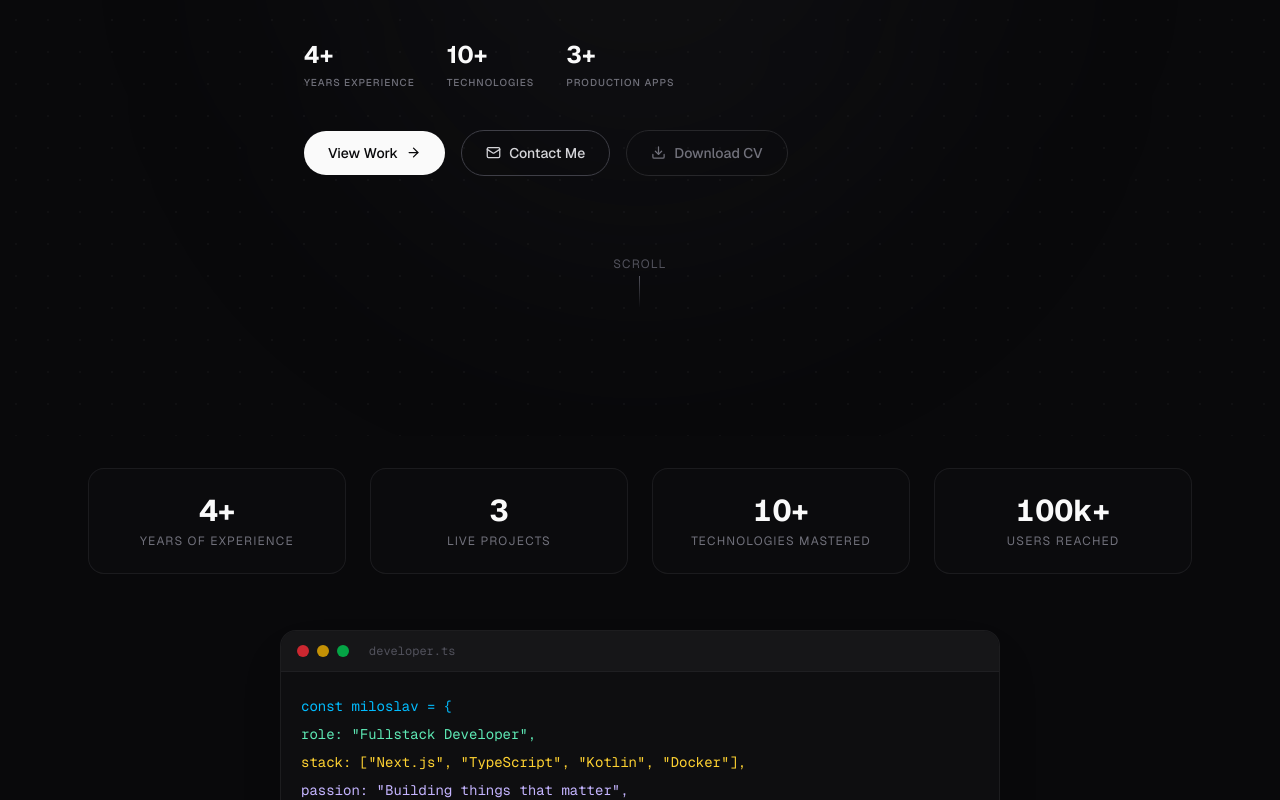
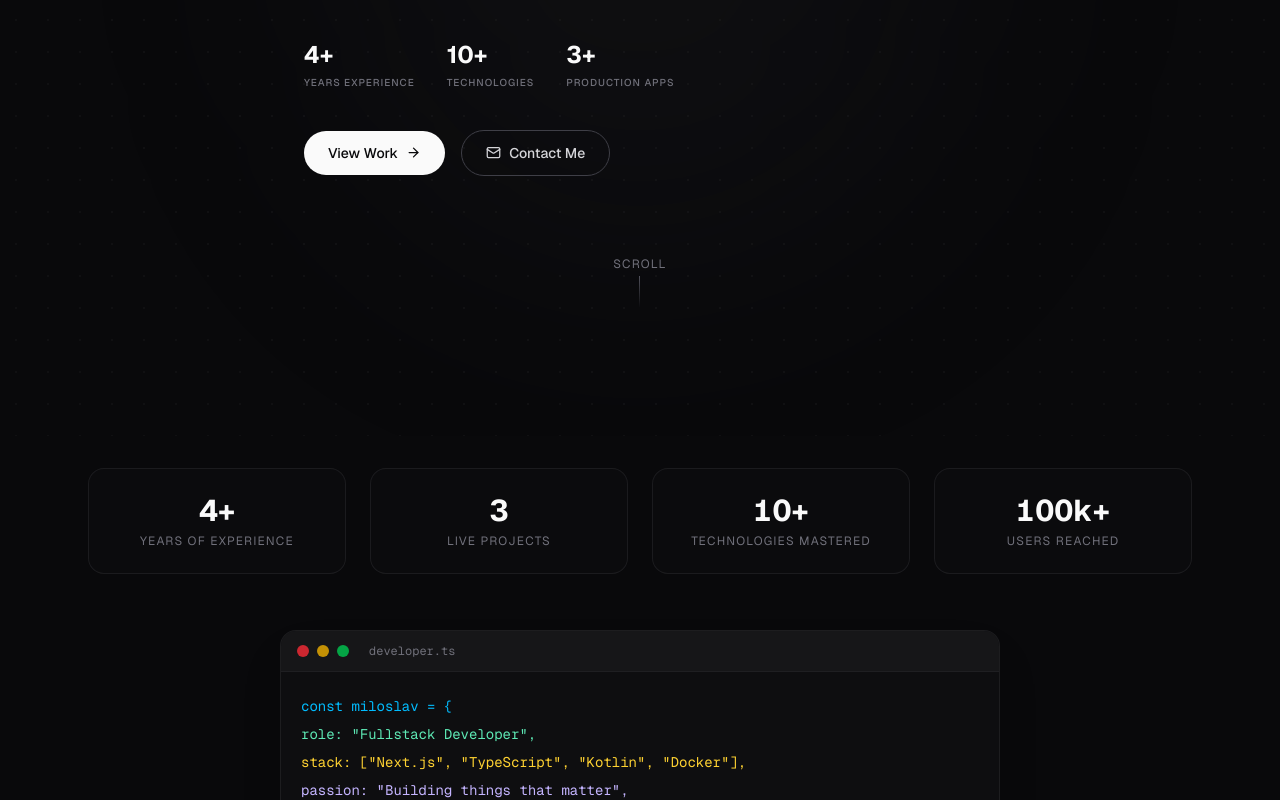
Before and after one commit to MildaHribal/portfolio, a Next.js app: page / in a window 1280 px wide. Shown: the part 540-1340 px from the top of the page. Built offline with nearby package versions, Linux system fonts and the light colour scheme.

Commit message:
evenbetter build

```diff
--- a/components/CodeTerminal.tsx
+++ b/components/CodeTerminal.tsx
@@ -51,7 +51,7 @@ export default function CodeTerminal() {
             <span className="w-3 h-3 rounded-full bg-red-500/80" />
             <span className="w-3 h-3 rounded-full bg-yellow-500/80" />
             <span className="w-3 h-3 rounded-full bg-green-500/80" />
-            <span className="ml-3 text-xs text-zinc-600 font-mono">developer.ts</span>
+            <span className="ml-3 text-xs text-zinc-500 font-mono">developer.ts</span>
           </div>
 
           {/* Code body */}
--- a/components/Contact.tsx
+++ b/components/Contact.tsx
@@ -7,7 +7,7 @@ import { getPostHog } from "@/lib/posthog";
 type Status = "idle" | "loading" | "success" | "error";
 
 const inputClass =
-  "w-full px-4 py-3 rounded-xl border border-zinc-800 bg-zinc-900/50 text-white placeholder:text-zinc-600 text-sm focus:outline-none focus:ring-1 focus:ring-zinc-500 focus:border-zinc-600 transition-colors";
+  "w-full px-4 py-3 rounded-xl border border-zinc-800 bg-zinc-900/50 text-white placeholder:text-zinc-500 text-sm focus:outline-none focus:ring-1 focus:ring-zinc-500 focus:border-zinc-600 transition-colors";
 
 export default function Contact() {
   const [form, setForm] = useState({ name: "", email: "", message: "" });
@@ -80,7 +80,7 @@ export default function Contact() {
             {/* Contact details */}
             <div className="space-y-4 mb-4">
               <div className="flex items-center gap-3">
-                <span className="text-xs text-zinc-600 w-20">Email</span>
+                <span className="text-xs text-zinc-500 w-20">Email</span>
                 <a
                   href="mailto:miloslav@hribal.site"
                   className="group flex items-center gap-2 text-base sm:text-lg font-medium text-zinc-300 hover:text-emerald-400 transition-colors duration-300"
@@ -90,7 +90,7 @@ export default function Contact() {
                 </a>
               </div>
               <div className="flex items-center gap-3">
-                <span className="text-xs text-zinc-600 w-20">Location</span>
+                <span className="text-xs text-zinc-500 w-20">Location</span>
                 <span className="text-sm text-zinc-300">Pilsen, Czech Republic</span>
               </div>
             </div>
--- a/components/Footer.tsx
+++ b/components/Footer.tsx
@@ -30,7 +30,7 @@ export default function Footer() {
               <span className="w-2 h-2 rounded-full bg-emerald-500" />
               hribal.site
             </div>
-            <p className="text-xs text-zinc-600">
+            <p className="text-xs text-zinc-500">
               © {new Date().getFullYear()} Miloslav Hříbal. Built with Next.js &amp; Tailwind CSS.
             </p>
           </div>
--- a/components/Hero.tsx
+++ b/components/Hero.tsx
@@ -81,7 +81,7 @@ export default function Hero() {
 
         {/* Scroll hint */}
         <div className="animate-fade-up animation-delay-500 mt-20 flex justify-center w-full">
-          <div className="flex flex-col items-center gap-1 text-zinc-600 text-xs tracking-widest uppercase">
+          <div className="flex flex-col items-center gap-1 text-zinc-500 text-xs tracking-widest uppercase">
             <span>Scroll</span>
             <div className="w-px h-8 bg-gradient-to-b from-zinc-600 to-transparent" />
           </div>
--- a/components/HeroCTAs.tsx
+++ b/components/HeroCTAs.tsx
@@ -36,17 +36,6 @@ export default function HeroCTAs() {
         <Mail size={15} />
         Contact Me
       </Link>
-      <a
-        href="/resume.pdf"
-        download
-        onClick={() => {
-          getPostHog().capture("hero_cta_clicked", { cta: "download_cv" });
-        }}
-        className="inline-flex items-center gap-2 px-6 py-3 rounded-full border border-zinc-800 text-zinc-500 text-sm font-medium hover:border-emerald-800/50 hover:text-emerald-400 hover:bg-emerald-950/20 transition-all duration-200"
-      >
-        <Download size={15} />
-        Download CV
-      </a>
     </div>
   );
 }
--- a/components/ScrollToTop.tsx
+++ b/components/ScrollToTop.tsx
@@ -7,7 +7,7 @@ export default function ScrollToTop() {
     <button
       onClick={() => window.scrollTo({ top: 0, behavior: "smooth" })}
       aria-label="Back to top"
-      className="group flex items-center gap-2 text-xs text-zinc-600 hover:text-zinc-300 transition-colors duration-300 cursor-pointer"
+      className="group flex items-center gap-2 text-xs text-zinc-500 hover:text-zinc-300 transition-colors duration-300 cursor-pointer"
     >
       Back to top
       <span className="flex items-center justify-center w-8 h-8 rounded-lg border border-zinc-800 bg-zinc-900/30 group-hover:border-zinc-600 group-hover:-translate-y-0.5 transition-all duration-300">
```
